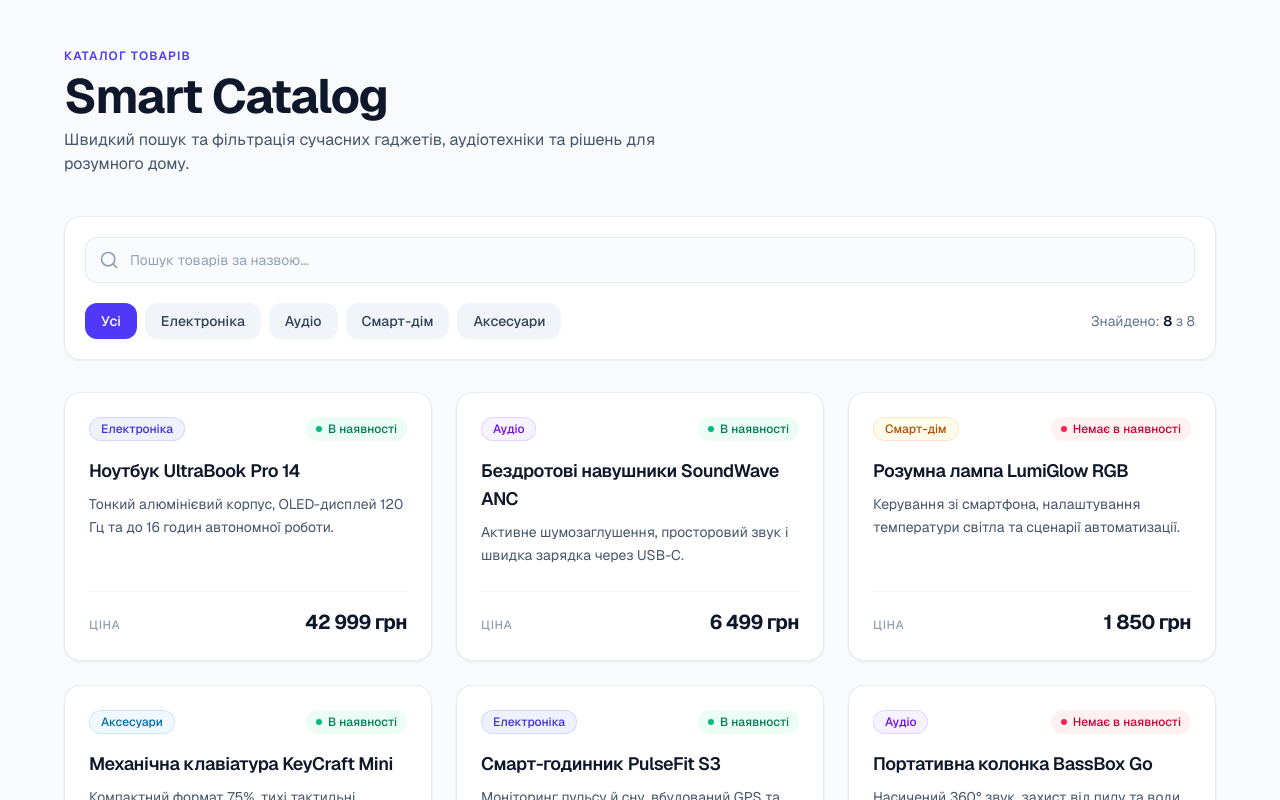
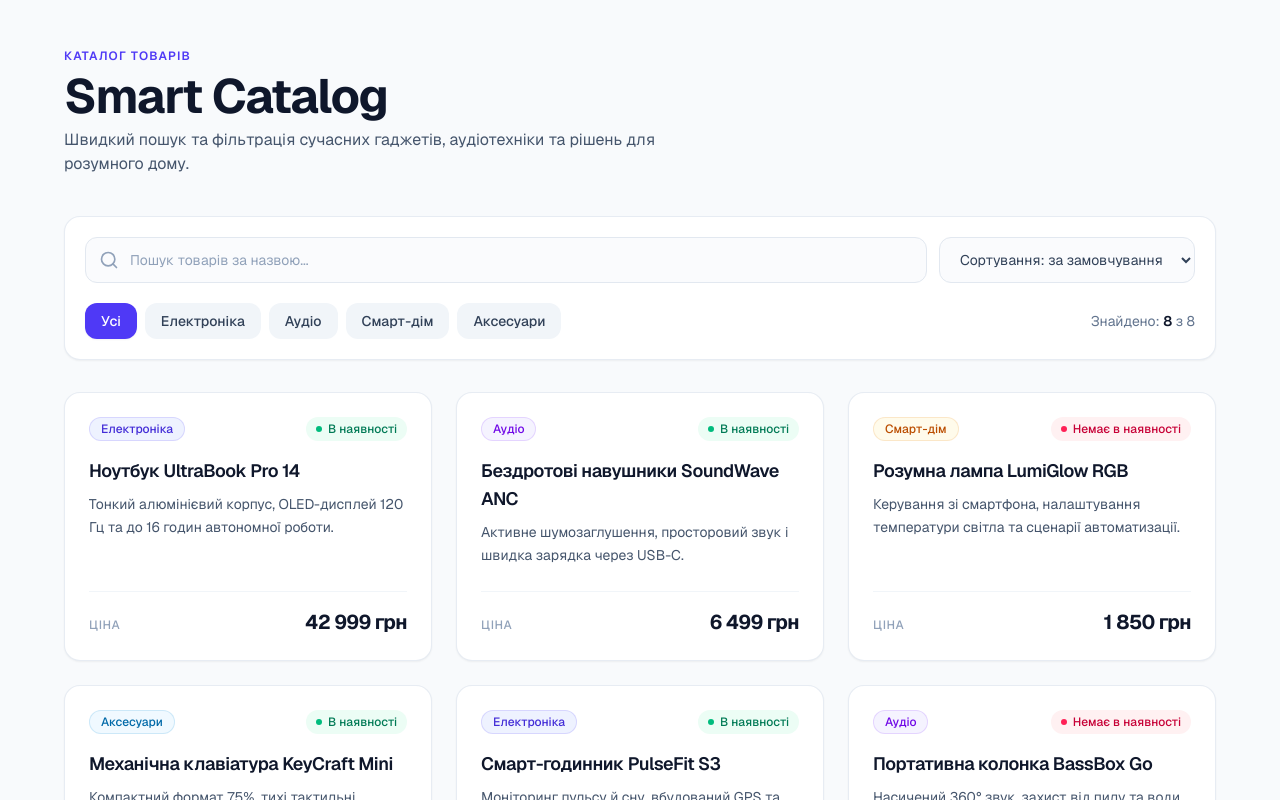
Before and after one commit to stepStudent/HW_14, a Next.js app: page / in a window 1280 px wide. Shown: the top 800 px of the page. Built offline with nearby package versions, Linux system fonts and the light colour scheme.

Commit message:
add sort

```diff
--- a/src/components/CatalogClient.tsx
+++ b/src/components/CatalogClient.tsx
@@ -17,6 +17,9 @@ interface CatalogClientProps {
 // Тип для обраного фільтра категорій: або «Усі», або одна з конкретних категорій
 type CategoryFilter = "Усі" | ProductCategory;
 
+// Тип для напрямку сортування товарів за ціною
+type PriceSortOrder = "default" | "asc" | "desc";
+
 // Експортуємо клієнтський компонент каталогу з пошуком та фільтрацією
 export function CatalogClient({ products }: CatalogClientProps) {
   // Стан для тексту, введеного користувачем у поле пошуку (початково порожній рядок)
@@ -24,17 +27,19 @@ export function CatalogClient({ products }: CatalogClientProps) {
   // Стан для активної категорії фільтрації (початково вибрано «Усі»)
   const [selectedCategory, setSelectedCategory] =
     useState<CategoryFilter>("Усі"); // Вказуємо тип стану CategoryFilter і початкове значення
+  // Стан для обраного порядку сортування за ціною (початково без сортування)
+  const [sortOrder, setSortOrder] = useState<PriceSortOrder>("default");
 
   // Формуємо повний масив кнопок фільтра: «Усі» + усі категорії товарів
   const categories: CategoryFilter[] = ["Усі", ...PRODUCT_CATEGORIES];
 
-  // Обчислюємо відфільтрований список товарів і перераховуємо його лише при зміні залежностей
+  // Обчислюємо відфільтрований і відсортований список товарів та перераховуємо його лише при зміні залежностей
   const filteredProducts = useMemo(() => {
     // Обрізаємо пробіли на краях і переводимо пошуковий запит у нижній регістр
     const normalizedQuery = searchQuery.trim().toLowerCase();
 
-    // Повертаємо товари, які задовольняють і обраній категорії, і пошуковому запиту
-    return products.filter((product) => {
+    // Спочатку відбираємо товари, які задовольняють і обраній категорії, і пошуковому запиту
+    const filtered = products.filter((product) => {
       // Перевіряємо збіг категорії: підходить, якщо обрано «Усі» або категорія збігається
       const matchesCategory =
         selectedCategory === "Усі" || product.category === selectedCategory;
@@ -46,21 +51,37 @@ export function CatalogClient({ products }: CatalogClientProps) {
       // Товар потрапляє у результат, лише якщо обидві умови виконуються
       return matchesCategory && matchesSearch;
     }); // Завершення методу filter
-  }, [products, searchQuery, selectedCategory]); // Масив залежностей для useMemo
 
-  // Обробник скидання пошуку та фільтра категорій до початкових значень
+    // Якщо обрано сортування за зростанням ціни — сортуємо від дешевших до дорожчих
+    if (sortOrder === "asc") {
+      return [...filtered].sort((a, b) => a.price - b.price); // Повертаємо копію масиву, відсортовану за зростанням ціни
+    } // Завершення перевірки sortOrder === "asc"
+
+    // Якщо обрано сортування за спаданням ціни — сортуємо від дорожчих до дешевших
+    if (sortOrder === "desc") {
+      return [...filtered].sort((a, b) => b.price - a.price); // Повертаємо копію масиву, відсортовану за спаданням ціни
+    } // Завершення перевірки sortOrder === "desc"
+
+    // За замовчуванням повертаємо відфільтровані товари у початковому порядку
+    return filtered;
+  }, [products, searchQuery, selectedCategory, sortOrder]); // Масив залежностей для useMemo
+
+  // Обробник скидання пошуку, фільтра категорій та сортування до початкових значень
   const handleResetFilters = () => {
     setSearchQuery(""); // Очищаємо поле пошуку
     setSelectedCategory("Усі"); // Повертаємо фільтр категорій на «Усі»
+    setSortOrder("default"); // Скидаємо сортування за ціною на «За замовчуванням»
   }; // Завершення функції handleResetFilters
 
   return ( // Повертаємо JSX-розмітку каталогу
     // Головна секція каталогу з вертикальними відступами між панеллю фільтрів і списком товарів
     <section className="space-y-8">
-      {/* Панель пошуку та фільтрації */}
+      {/* Панель пошуку, сортування та фільтрації */}
       <div className="rounded-2xl border border-slate-200/80 bg-white p-5 shadow-xs space-y-5">
+        {/* Верхній рядок панелі: поле пошуку та випадаючий список сортування за ціною */}
+        <div className="flex flex-col gap-3 sm:flex-row sm:items-center">
           {/* Обгортка поля пошуку з позиціонуванням для іконок зліва і справа */}
-        <div className="relative">
+          <div className="relative flex-1">
             {/* SVG-іконка лупи всередині поля пошуку */}
             <svg
               aria-hidden="true" // Приховуємо декоративну іконку від скрінрідерів
@@ -110,6 +131,22 @@ export function CatalogClient({ products }: CatalogClientProps) {
               </button> // Закриваємо кнопку очищення
             )}
           </div> {/* Закриваємо обгортку поля пошуку */}
+
+          {/* Випадаючий список для вибору сортування товарів за ціною */}
+          <select
+            value={sortOrder} // Прив'язуємо обране значення до стану sortOrder
+            onChange={(e) => setSortOrder(e.target.value as PriceSortOrder)} // Оновлюємо порядок сортування при виборі опції
+            aria-label="Сортування за ціною" // Доступний підпис списку для скрінрідерів
+            className="rounded-xl border border-slate-200 bg-slate-50/70 px-4 py-3 text-sm text-slate-700 transition cursor-pointer focus:border-indigo-500 focus:bg-white focus:outline-none focus:ring-4 focus:ring-indigo-500/10 sm:w-64" // Стилі селекта з фіксованою шириною на широких екранах
+          >
+            {/* Опція без сортування (початковий порядок) */}
+            <option value="default">Сортування: за замовчуванням</option>
+            {/* Опція сортування від найнижчої ціни до найвищої */}
+            <option value="asc">Ціна: від дешевших</option>
+            {/* Опція сортування від найвищої ціни до найнижчої */}
+            <option value="desc">Ціна: від дорожчих</option>
+          </select> {/* Закриваємо список сортування */}
+        </div> {/* Закриваємо верхній рядок панелі */}
 
         {/* Нижній рядок панелі: кнопки категорій зліва і лічильник результатів справа */}
         <div className="flex flex-wrap items-center justify-between gap-3">
```
Lines whose indentation alone changed are shown as unchanged.
